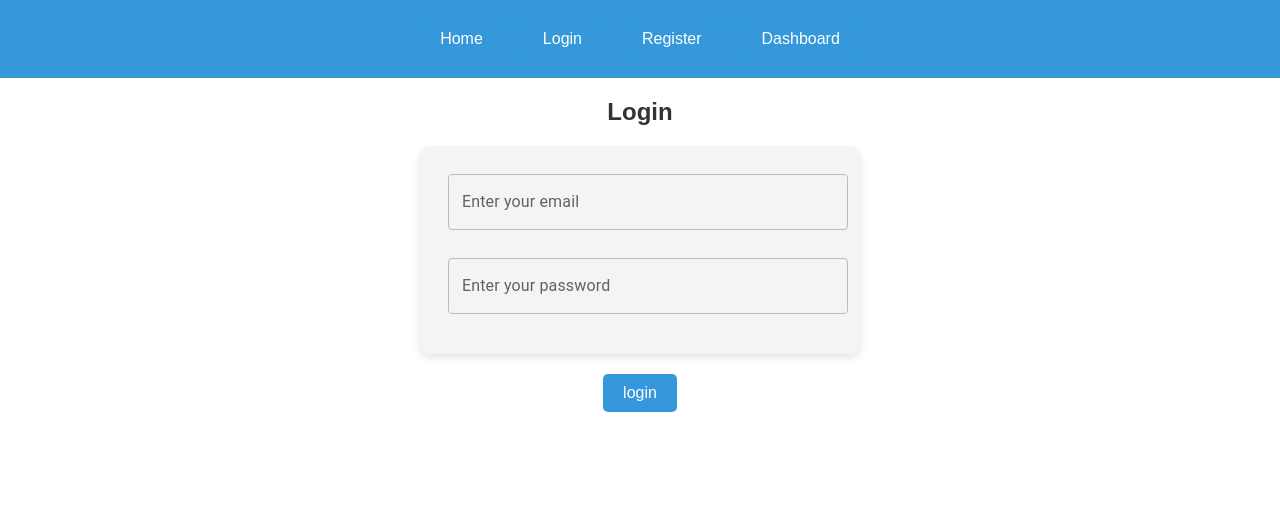
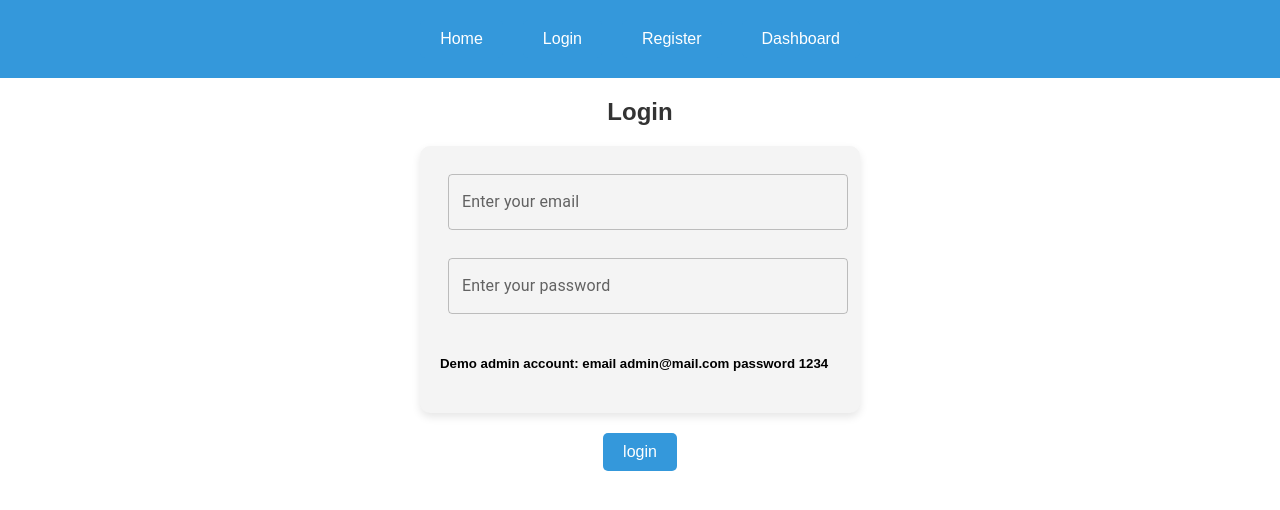
Before and after one commit to flet1234/hairdresserBooking, a React (Vite) app in the folder frontEnd/: page /admindashboard in a window 1280 px wide. Shown: the top 510 px of the page. Built offline with nearby package versions, Linux system fonts and the light colour scheme; no server answers.

Commit message:
admin for demo

```diff
--- a/frontEnd/src/features/LoginRegister.tsx
+++ b/frontEnd/src/features/LoginRegister.tsx
@@ -65,9 +65,11 @@ const LoginRegister = ({page}:LoginRegisterProps) => {
                 <TextField sx={{m:1}} id='email' type="email" label='Enter your email' variant="outlined" onChange={(e)=>setEmail(e.target.value)} />
                 <TextField sx={{m:1}} id='password' type="password" label='Enter your password' variant="outlined" onChange={(e)=>setPassword(e.target.value)} />
                 {page === 'login' ? <></> : <TextField sx={{m:1}} id='name' type="name" label='Enter your name' variant="outlined" onChange={(e)=>setName(e.target.value)} />}
+              <h5>Demo admin account: email admin@mail.com password 1234</h5>
             </form>
             <button onClick={loginRegister}>{page}</button>
             <div className="message">{message}</div>
+
         </>
     )
 }
```
